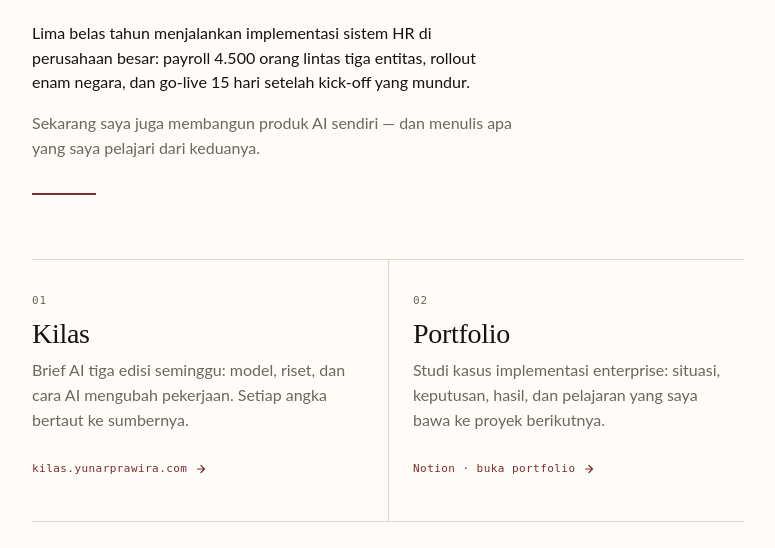
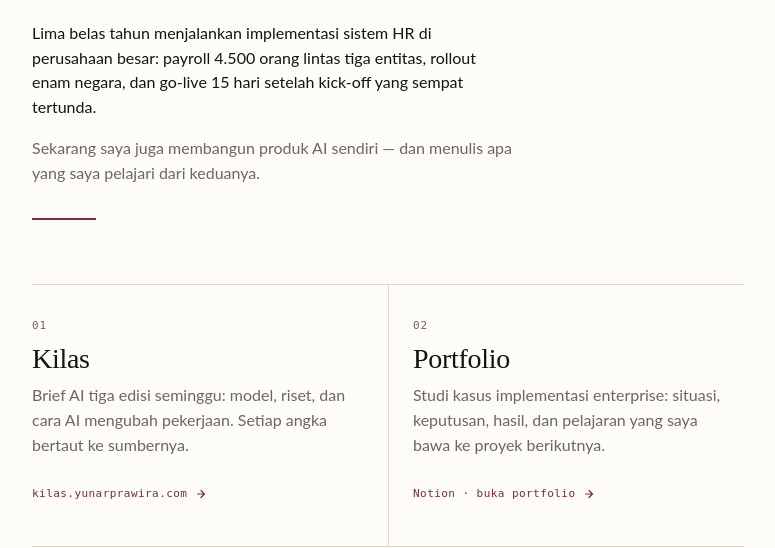
Before and after one commit to yunar-prawira/yunarprawira-site, a plain HTML site: page docs/index.html in a window 1280 px wide. Shown: the part 277-825 px from the top of the page, without its empty margins (252-1027 px from the left). Drawn offline with Linux system fonts and the light colour scheme.

Commit message:
hero: kick-off yang sempat tertunda

```diff
--- a/docs/index.html
+++ b/docs/index.html
@@ -141,7 +141,7 @@ footer .sp{flex:1}
   .masthead .who{display:none}
 }
 </style>
-<!-- build 2ca818bae5b0 -->
+<!-- build cc86e391fce4 -->
 </head>
 <body>
 
@@ -163,7 +163,7 @@ footer .sp{flex:1}
     <h1>Yunar<br>Prawira</h1>
     <p class="lede">Lima belas tahun menjalankan implementasi sistem HR di perusahaan besar:
       payroll 4.500 orang lintas tiga entitas, rollout enam negara, dan go-live 15 hari setelah
-      kick-off yang mundur.</p>
+      kick-off yang sempat tertunda.</p>
     <p class="lede-2">Sekarang saya juga membangun produk AI sendiri — dan menulis apa yang saya
       pelajari dari keduanya.</p>
     <div class="rule"></div>
```
Also changed, not shown: template.html (+1 -1 lines).
